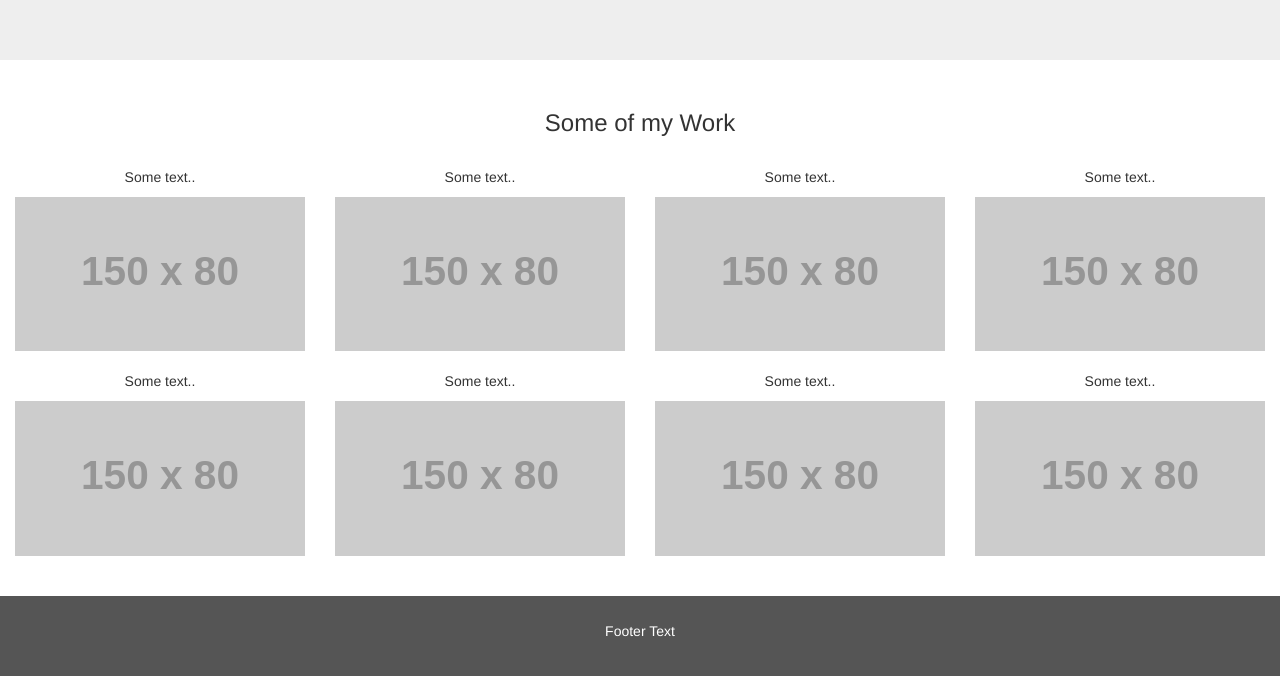
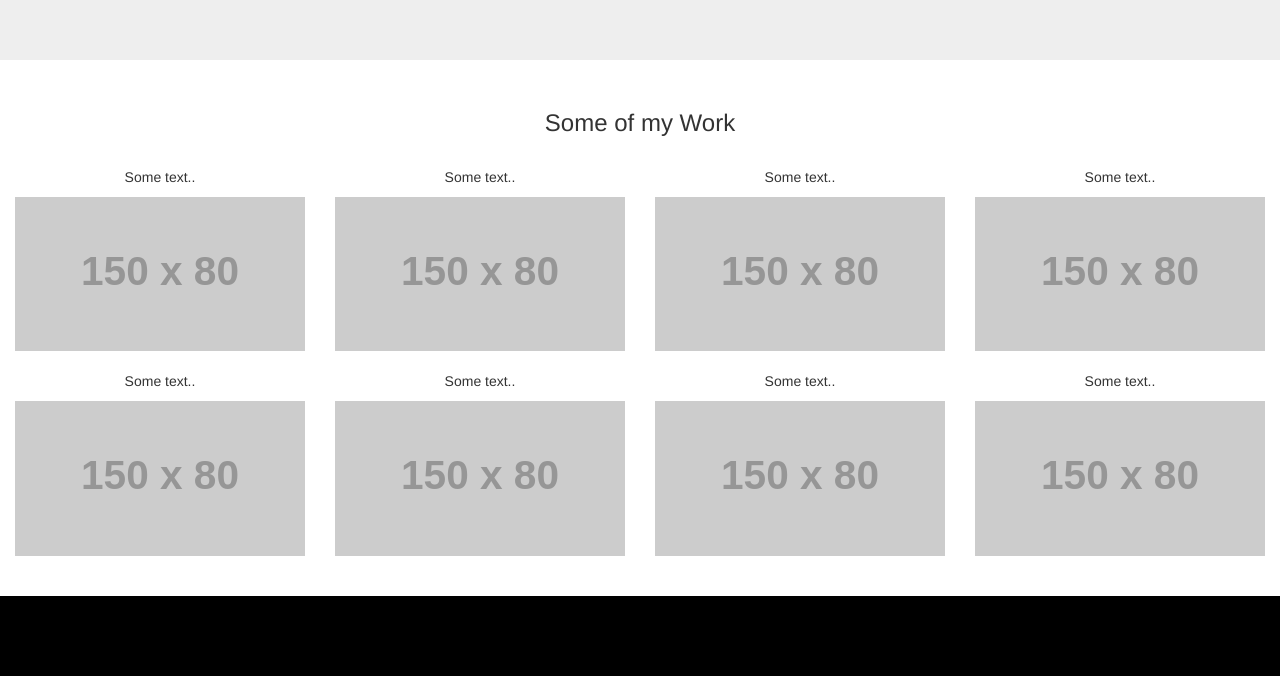
Before and after one commit to squarrie/Quarrie, a plain HTML site: page index.html in a window 1280 px wide. Shown: the part 232-908 px from the top of the page. Drawn offline with nearby package versions, Linux system fonts and the light colour scheme; placeholder pictures from the web are drawn by us.

Commit message:
black background

```diff
--- a/css/main.css
+++ b/css/main.css
@@ -6,9 +6,9 @@
 
     /* Add a gray background color and some padding to the footer */
     footer {
-      background-color: #555;
+      background-color: #000000;
       padding: 25px;
-	  color: white;
+	  color: black;
     }
 
     /* Set height of the grid so .sidenav can be 100% (adjust as needed) */
```
